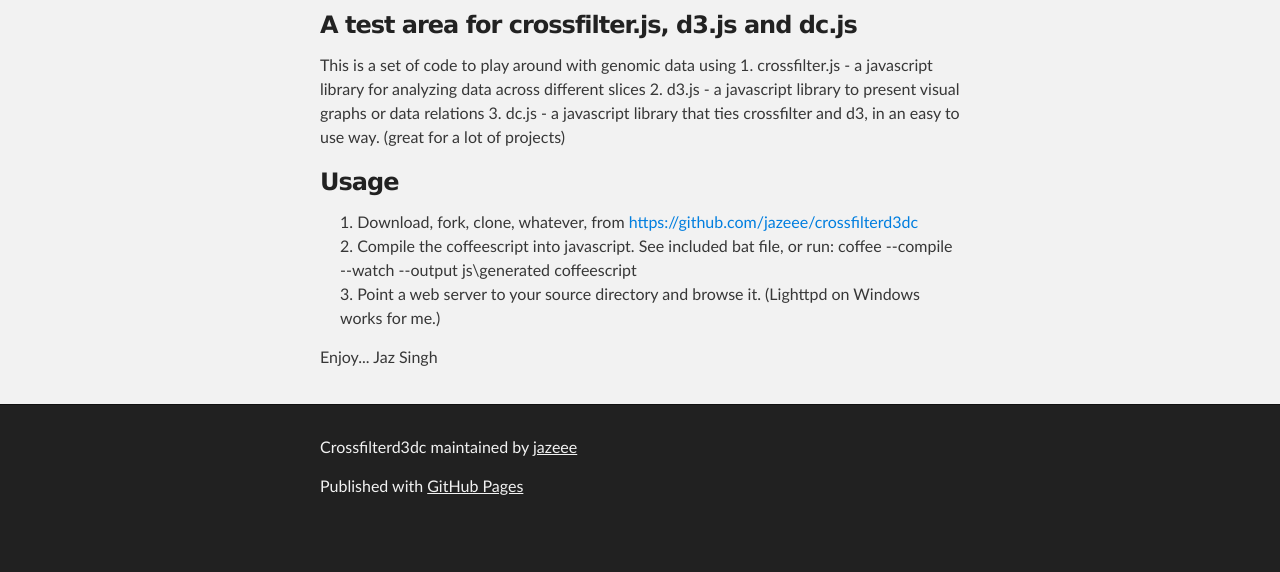
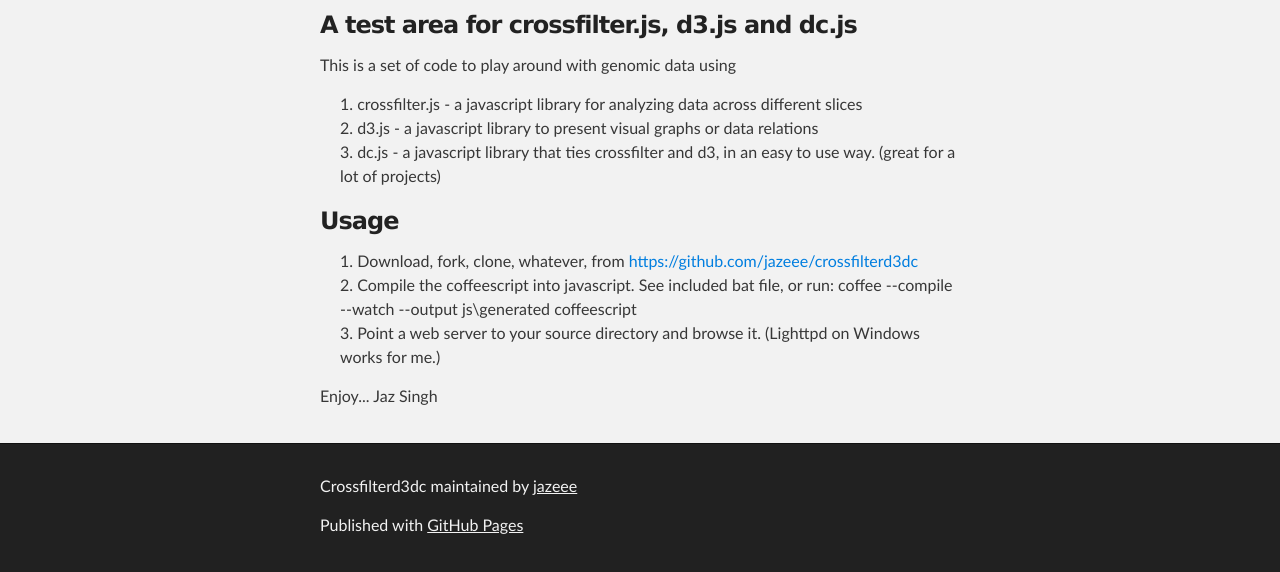
Before and after one commit to jazeee/crossfilterd3dc, a plain HTML site: page index.html in a window 1280 px wide. Shown: the part 317-889 px from the top of the page. Before the commit the page ends 850 px from the top, so only its background shows below. Drawn offline with Linux system fonts and the light colour scheme.

```diff
--- a/index.html
+++ b/index.html
@@ -37,12 +37,13 @@
 <h3>
 <a name="a-test-area-for-crossfilterjs-d3js-and-dcjs" class="anchor" href="#a-test-area-for-crossfilterjs-d3js-and-dcjs"><span class="octicon octicon-link"></span></a>A test area for crossfilter.js, d3.js and dc.js</h3>
 
-<p>This is a set of code to play around with genomic data using
-1. crossfilter.js - a javascript library for analyzing data across different slices
-2. d3.js - a javascript library to present visual graphs or data relations
-3. dc.js - a javascript library that ties crossfilter and d3, in an easy to use way. (great for a lot of projects)</p>
+<p>This is a set of code to play around with genomic data using</p>
 
-<h3>
+<ol>
+<li>crossfilter.js - a javascript library for analyzing data across different slices</li>
+<li>d3.js - a javascript library to present visual graphs or data relations</li>
+<li>dc.js - a javascript library that ties crossfilter and d3, in an easy to use way. (great for a lot of projects)</li>
+</ol><h3>
 <a name="usage" class="anchor" href="#usage"><span class="octicon octicon-link"></span></a>Usage</h3>
 
 <ol>
--- a/params.json
+++ b/params.json
@@ -1 +1 @@
-{"name":"Crossfilterd3dc","tagline":"A test using crossfilter.js, d3.js, and dc.js","body":"crossfilterd3dc\r\n===============\r\n\r\n### A test area for crossfilter.js, d3.js and dc.js\r\nThis is a set of code to play around with genomic data using\r\n1. crossfilter.js - a javascript library for analyzing data across different slices\r\n2. d3.js - a javascript library to present visual graphs or data relations\r\n3. dc.js - a javascript library that ties crossfilter and d3, in an easy to use way. (great for a lot of projects)\r\n\r\n### Usage\r\n1. Download, fork, clone, whatever, from https://github.com/jazeee/crossfilterd3dc\r\n2. Compile the coffeescript into javascript. See included bat file, or run: coffee --compile --watch --output js\\generated coffeescript\r\n3. Point a web server to your source directory and browse it. (Lighttpd on Windows works for me.)\r\n\r\nEnjoy...\r\nJaz Singh","google":"","note":"Don't delete this file! It's used internally to help with page regeneration."}
+{"name":"Crossfilterd3dc","tagline":"A test using crossfilter.js, d3.js, and dc.js","body":"crossfilterd3dc\r\n===============\r\n\r\n### A test area for crossfilter.js, d3.js and dc.js\r\nThis is a set of code to play around with genomic data using\r\n\r\n1. crossfilter.js - a javascript library for analyzing data across different slices\r\n2. d3.js - a javascript library to present visual graphs or data relations\r\n3. dc.js - a javascript library that ties crossfilter and d3, in an easy to use way. (great for a lot of projects)\r\n\r\n### Usage\r\n1. Download, fork, clone, whatever, from https://github.com/jazeee/crossfilterd3dc\r\n2. Compile the coffeescript into javascript. See included bat file, or run: coffee --compile --watch --output js\\generated coffeescript\r\n3. Point a web server to your source directory and browse it. (Lighttpd on Windows works for me.)\r\n\r\nEnjoy...\r\nJaz Singh","google":"","note":"Don't delete this file! It's used internally to help with page regeneration."}
```
